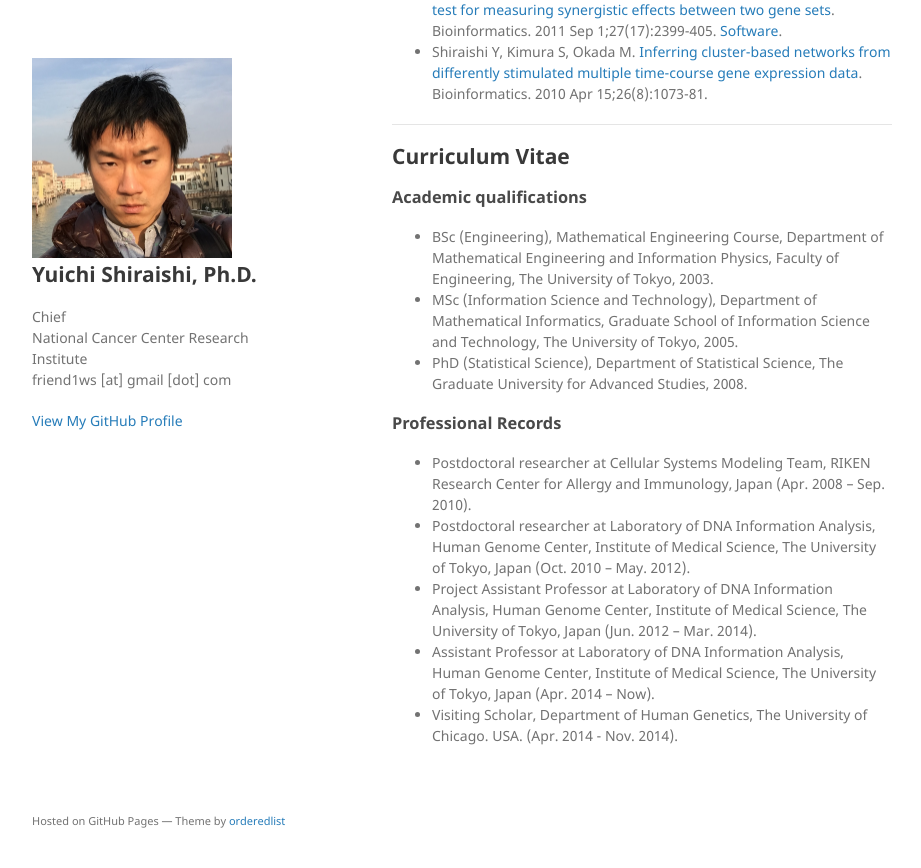
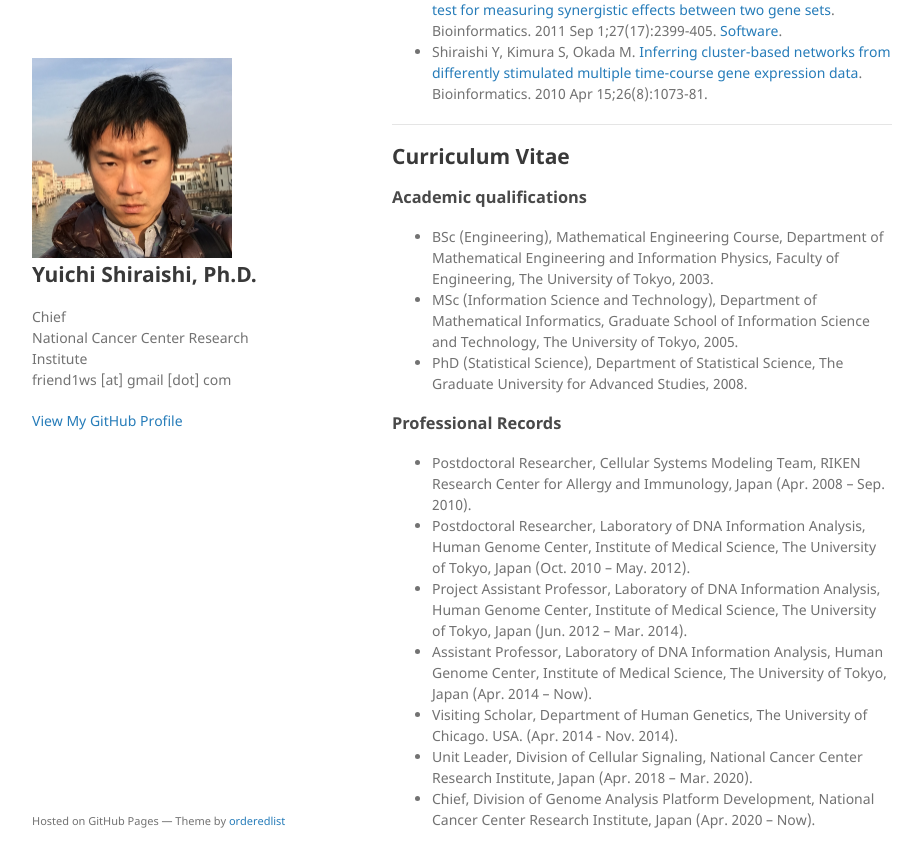
Before and after one commit to friend1ws/friend1ws.github.io, a Jekyll site: the page built from index.md, in a window 1280 px wide and 900 px high, scrolled down 2431 px. Shown: the top 868 px of the window, without its empty margins (178-1099 px from the left). Built offline with Jekyll 4.4.1, drawn with Linux system fonts in a browser that asks for light colours; our own code applies the rules of GitHub Pages for plain Markdown files; some of the changed text lies outside the part shown.

Commit message:
Update index.md

```diff
--- a/index.md
+++ b/index.md
@@ -27,7 +27,7 @@
 Currently, I'm especially focusing on the relationships between genomic transcriptomic changes.
 We have developed a novel statistical framework to identify somatic variants causing splicing changes,
 and applied it to ~9,000 cancer exome and transcriptome sequencing data,
-generating a catalog of splicing associated variants ([Shiraishi et al., bioRxiv, 2017](https://www.biorxiv.org/content/early/2017/09/28/162560)).
+generating a catalog of splicing associated variants ([Shiraishi et al., Genome Research, 2018](https://pubmed.ncbi.nlm.nih.gov/30012835/)).
 The next step would be to obtain more comprehensive relationships through further analysis (especially whole genome sequencing data). Also, I would like to tailor these insights to precision medicine.
 
 
@@ -78,7 +78,7 @@
 [A comprehensive characterization of cis-acting splicing-associated variants in human cancer](https://genome.cshlp.org/content/early/2018/07/16/gr.231951.117).
 Genome Res. 2018 Aug;28(8):1111-1125.
 * Okada A, Chiba K, Tanaka H, Miyano S, Shiraishi Y.
-[A framework for generating interactive reports for cancer genome analysis](https://www.biorxiv.org/content/early/2017/10/02/194035).
+[A framework for generating interactive reports for cancer genome analysis](https://joss.theoj.org/papers/10.21105/joss.00457).
 Journal of Open Source Software. 2017 2(20),457, doi:10.21105/joss.00457.
 [Software](https://github.com/Genomon-Project/paplot).
 * Kataoka K\*, Shiraishi Y\*, Takeda Y\* et al.
@@ -128,8 +128,10 @@
 
 ### [](#header-3)Professional Records
 
-* Postdoctoral researcher at Cellular Systems Modeling Team, RIKEN Research Center for Allergy and Immunology, Japan (Apr. 2008 – Sep. 2010).
-* Postdoctoral researcher at Laboratory of DNA Information Analysis, Human Genome Center, Institute of Medical Science, The University of Tokyo, Japan (Oct. 2010 – May. 2012).
-* Project Assistant Professor at Laboratory of DNA Information Analysis, Human Genome Center, Institute of Medical Science, The University of Tokyo, Japan (Jun. 2012 – Mar. 2014).
-* Assistant Professor at Laboratory of DNA Information Analysis, Human Genome Center, Institute of Medical Science, The University of Tokyo, Japan (Apr. 2014 – Now).
+* Postdoctoral Researcher, Cellular Systems Modeling Team, RIKEN Research Center for Allergy and Immunology, Japan (Apr. 2008 – Sep. 2010).
+* Postdoctoral Researcher, Laboratory of DNA Information Analysis, Human Genome Center, Institute of Medical Science, The University of Tokyo, Japan (Oct. 2010 – May. 2012).
+* Project Assistant Professor, Laboratory of DNA Information Analysis, Human Genome Center, Institute of Medical Science, The University of Tokyo, Japan (Jun. 2012 – Mar. 2014).
+* Assistant Professor, Laboratory of DNA Information Analysis, Human Genome Center, Institute of Medical Science, The University of Tokyo, Japan (Apr. 2014 – Now).
 * Visiting Scholar, Department of Human Genetics, The University of Chicago. USA. (Apr. 2014 - Nov. 2014).
+* Unit Leader, Division of Cellular Signaling, National Cancer Center Research Institute, Japan (Apr. 2018 – Mar. 2020).
+* Chief, Division of Genome Analysis Platform Development, National Cancer Center Research Institute, Japan (Apr. 2020 – Now).
```
